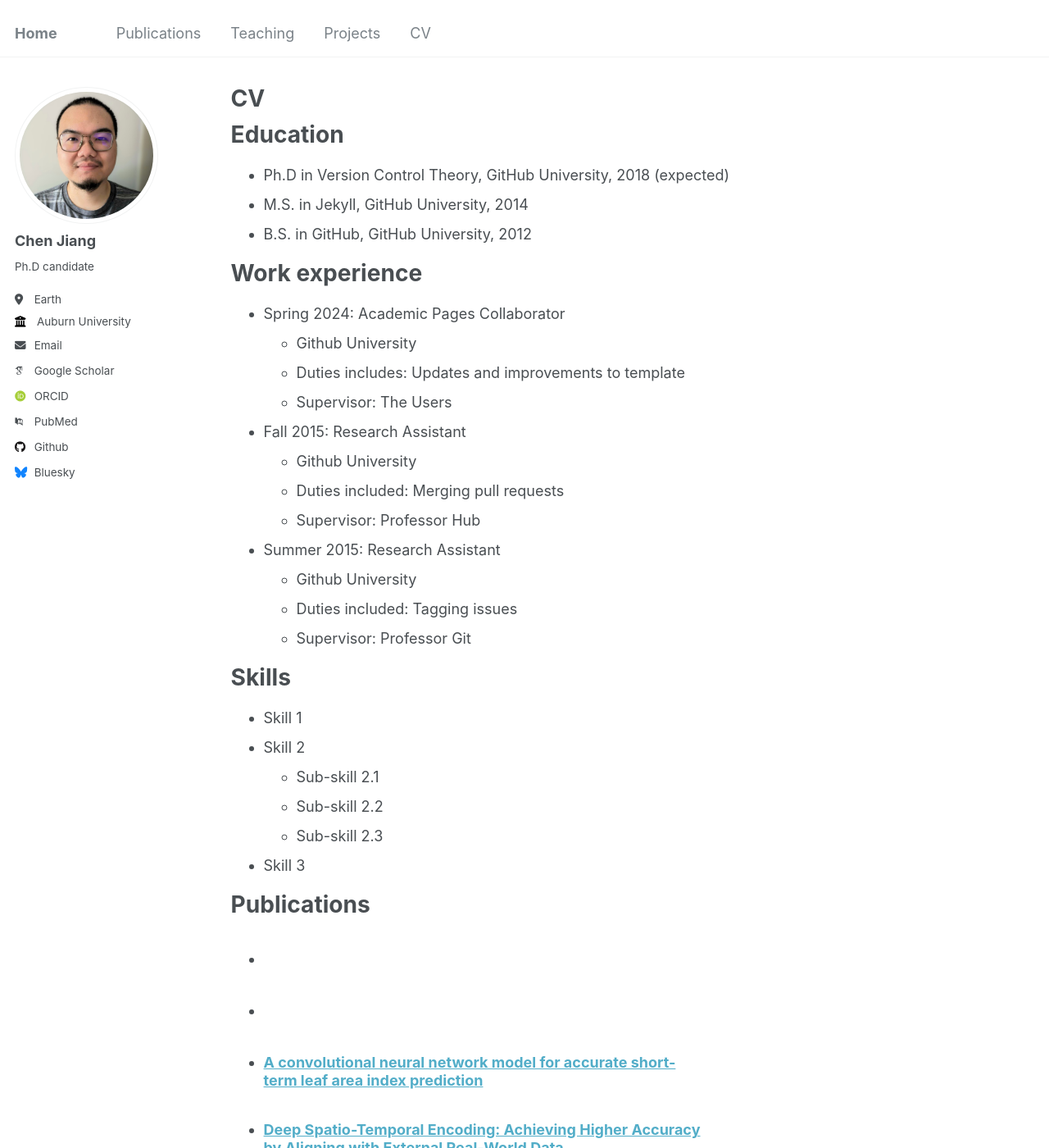
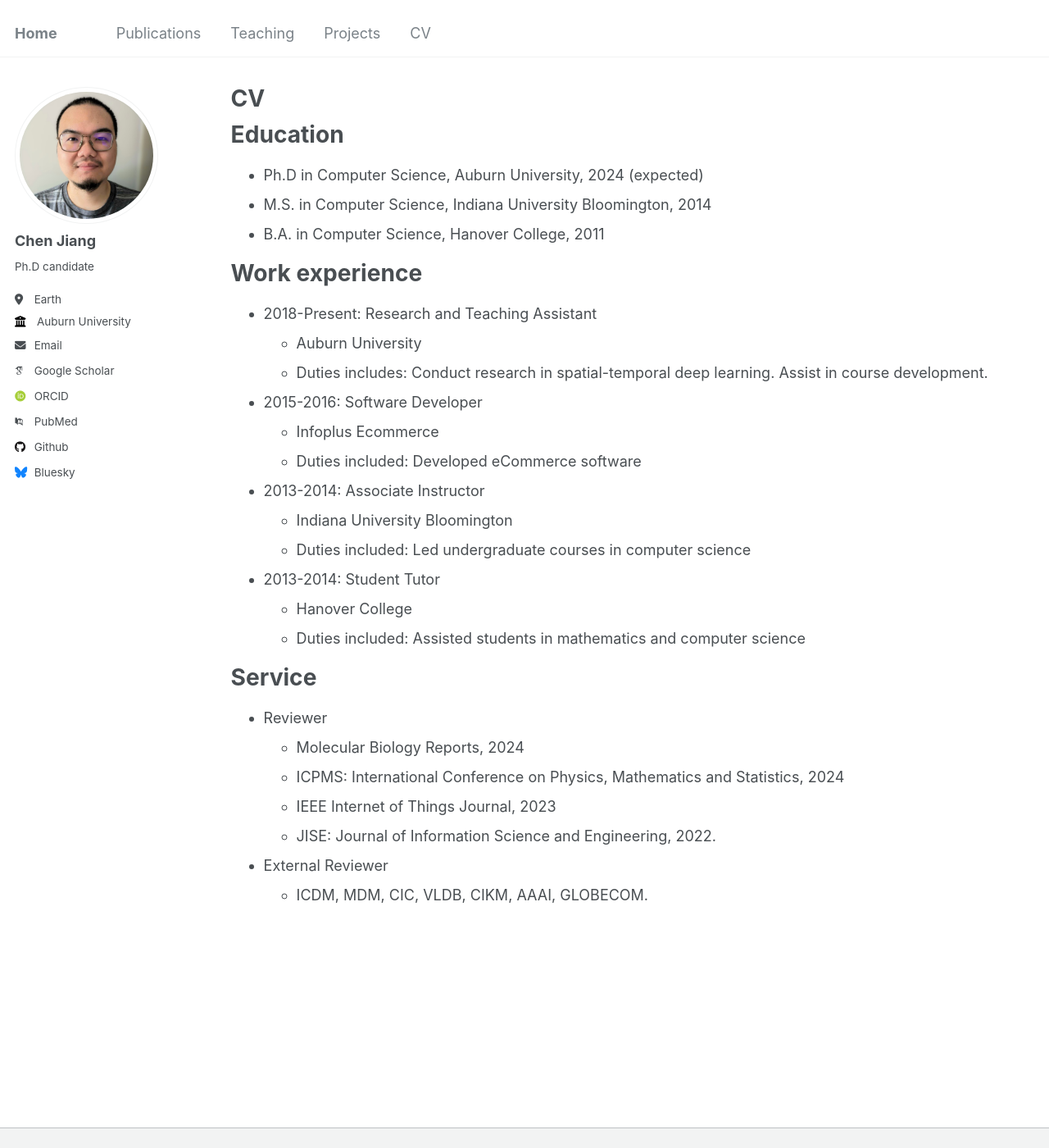
Before and after one commit to jiang28/jiangchen, a Jekyll site: the page built from _pages/cv.md, in a window 1280 px wide and 1400 px high. Shown: the whole window at 82% size. Built offline with Jekyll 4.4.1, drawn with Linux system fonts in a browser that asks for light colours; some web fonts are replaced; a file with an impossible date is left out; some of the changed text lies outside the part shown.

Commit message:
new update

```diff
--- a/_pages/cv.md
+++ b/_pages/cv.md
@@ -11,54 +11,36 @@ redirect_from:
 
 Education
 ======
-* Ph.D in Version Control Theory, GitHub University, 2018 (expected)
-* M.S. in Jekyll, GitHub University, 2014
-* B.S. in GitHub, GitHub University, 2012
+* Ph.D in Computer Science, Auburn University, 2024 (expected)
+* M.S. in Computer Science, Indiana University Bloomington, 2014
+* B.A. in Computer Science, Hanover College, 2011
 
 Work experience
 ======
-* Spring 2024: Academic Pages Collaborator
-  * Github University
-  * Duties includes: Updates and improvements to template
-  * Supervisor: The Users
+* 2018-Present: Research and Teaching Assistant
+  * Auburn University
+  * Duties includes: Conduct research in spatial-temporal deep learning. Assist in course development.
 
-* Fall 2015: Research Assistant
-  * Github University
-  * Duties included: Merging pull requests
-  * Supervisor: Professor Hub
 
-* Summer 2015: Research Assistant
-  * Github University
-  * Duties included: Tagging issues
-  * Supervisor: Professor Git
+* 2015-2016: Software Developer
+  * Infoplus Ecommerce
+  * Duties included: Developed eCommerce software
 
-Skills
+* 2013-2014: Associate Instructor
+  * Indiana University Bloomington
+  * Duties included: Led undergraduate courses in computer science
+
+* 2013-2014: Student Tutor
+  * Hanover College
+  * Duties included: Assisted students in mathematics and computer science
+
+
+Service
 ======
-* Skill 1
-* Skill 2
-  * Sub-skill 2.1
-  * Sub-skill 2.2
-  * Sub-skill 2.3
-* Skill 3
-
-Publications
-======
-  <ul>{% for post in site.publications reversed %}
-    {% include archive-single-cv.html %}
-  {% endfor %}</ul>
-
-Talks
-======
-  <ul>{% for post in site.talks reversed %}
-    {% include archive-single-talk-cv.html  %}
-  {% endfor %}</ul>
-
-Teaching
-======
-  <ul>{% for post in site.teaching reversed %}
-    {% include archive-single-cv.html %}
-  {% endfor %}</ul>
-
-Service and leadership
-======
-* Currently signed in to 43 different slack teams
+* Reviewer
+  * Molecular Biology Reports, 2024
+  * ICPMS: International Conference on Physics, Mathematics and Statistics, 2024
+  * IEEE Internet of Things Journal, 2023
+  * JISE: Journal of Information Science and Engineering, 2022.
+* External Reviewer
+  * ICDM, MDM, CIC, VLDB, CIKM, AAAI, GLOBECOM.
```
